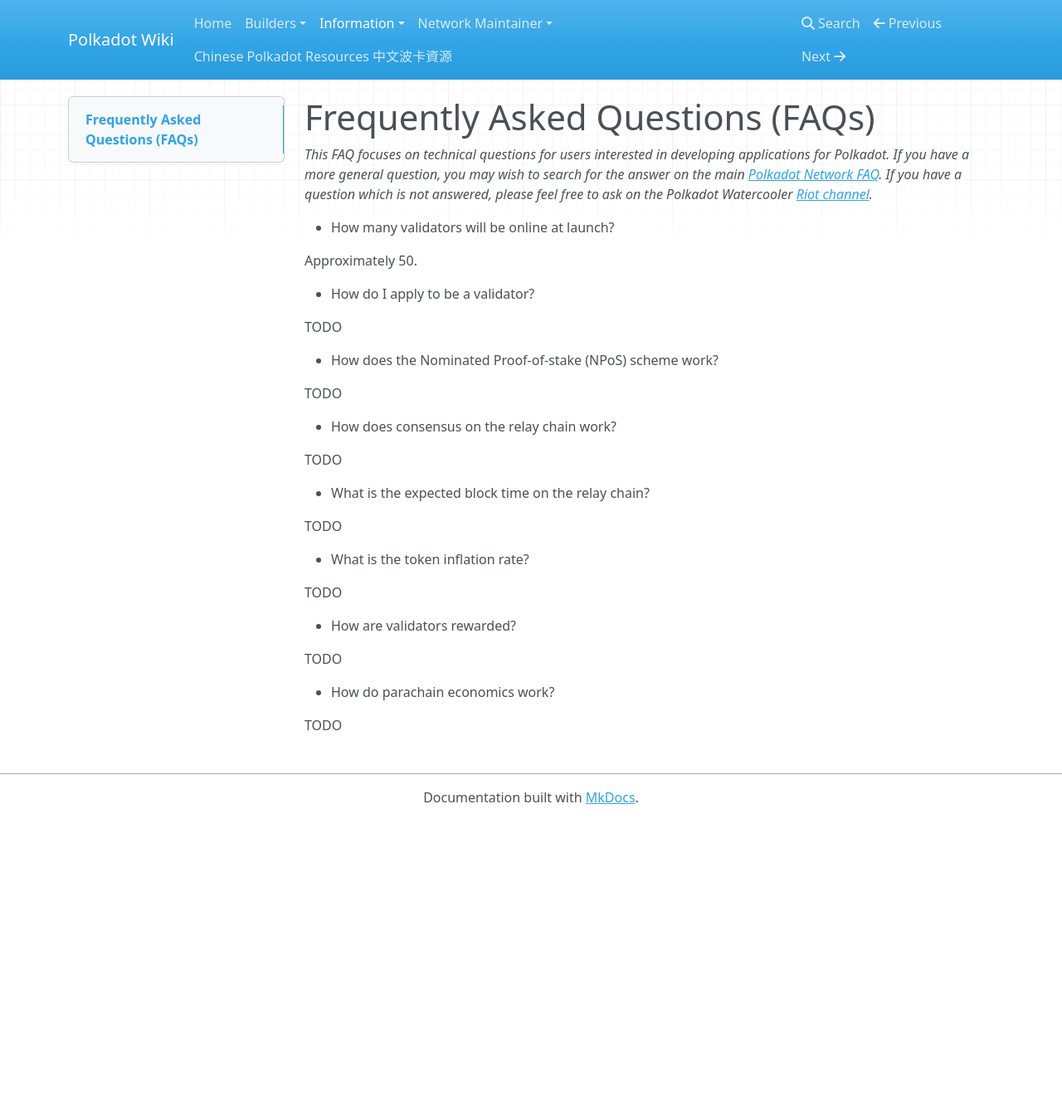
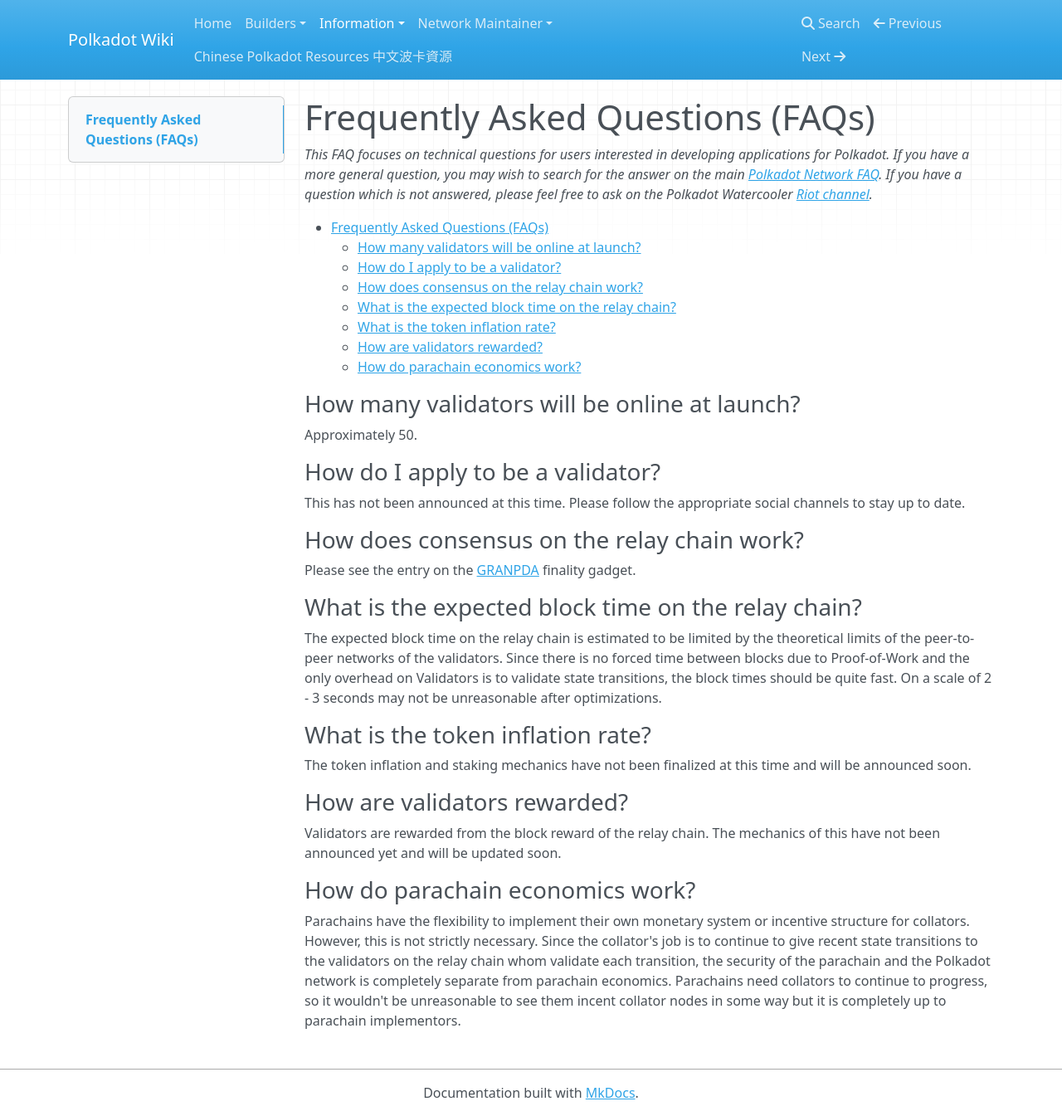
Before and after one commit to w3f/polkadot-wiki-old, an MkDocs documentation site: the page built from docs/polkadot/information/faq.md, in a window 1280 px wide and 1345 px high. Shown: the whole window at 83% size. Built offline with MkDocs 1.6.1, drawn with Linux system fonts in a browser that asks for light colours; nearby versions of some CDN libraries.

Commit message:
create cryptography page and fill in FAQ

```diff
--- a/docs/polkadot/information/faq.md
+++ b/docs/polkadot/information/faq.md
@@ -2,34 +2,50 @@
 
 _This FAQ focuses on technical questions for users interested in developing applications for Polkadot.  If you have a more general question, you may wish to search for the answer on the main [Polkadot Network FAQ](https://polkadot.network/faq).  If you have a question which is not answered, please feel free to ask on the Polkadot Watercooler [Riot channel](https://riot.im/app/#/room/#polkadot-watercooler:matrix.org)._
 
-* How many validators will be online at launch?
+[TOC]
+
+### How many validators will be online at launch?
 
 Approximately 50.
 
-* How do I apply to be a validator?
+### How do I apply to be a validator?
 
-TODO
+This has not been announced at this time. Please follow the appropriate
+social channels to stay up to date.
 
-* How does the Nominated Proof-of-stake (NPoS) scheme work?
+<!-- ### How does the Nominated Proof-of-stake (NPoS) scheme work?
 
-TODO
+TODO -->
 
-* How does consensus on the relay chain work?
+### How does consensus on the relay chain work?
 
-TODO
+Please see the entry on the [GRANPDA](./grandpa.md) finality gadget.
 
-* What is the expected block time on the relay chain?
+### What is the expected block time on the relay chain?
 
-TODO
+The expected block time on the relay chain is estimated to be limited
+by the theoretical limits of the peer-to-peer networks of the validators.
+Since there is no forced time between blocks due to Proof-of-Work and the only
+overhead on Validators is to validate state transitions, the block times should
+be quite fast. On a scale of 2 - 3 seconds may not be unreasonable after optimizations.
 
-* What is the token inflation rate?
+### What is the token inflation rate?
 
-TODO
+The token inflation and staking mechanics have not been finalized at this
+time and will be announced soon.
 
-* How are validators rewarded?
+### How are validators rewarded?
 
-TODO
+Validators are rewarded from the block reward of the relay chain. The mechanics of this
+have not been announced yet and will be updated soon.
 
-* How do parachain economics work?
+### How do parachain economics work?
 
-TODO
+Parachains have the flexibility to implement their own monetary system or
+incentive structure for collators. However, this is not strictly necessary.
+Since the collator's job is to continue to give recent state transitions to
+the validators on the relay chain whom validate each transition, the security
+of the parachain and the Polkadot network is completely separate from parachain
+economics. Parachains need collators to continue to progress, so it wouldn't be
+unreasonable to see them incent collator nodes in some way but it is completely
+up to parachain implementors.
--- a/mkdocs.yml
+++ b/mkdocs.yml
@@ -11,6 +11,7 @@ nav:
    - Networks: polkadot/builders/networks.md
  - Information:
    - Comparisons: polkadot/information/comparisons.md
+   - Cryptography: polkadot/information/cryptography.md
    - FAQ: polkadot/information/faq.md
    - GRANDPA: polkadot/information/grandpa.md
    - Roadmap: polkadot/information/polkadot_roadmap.md
```
Also changed, not shown: docs/contribution_guidelines.md (+1 -1 lines), docs/polkadot/information/comparisons.md (+1 -1 lines), docs/polkadot/information/cryptography.md (+31 -0 lines).
